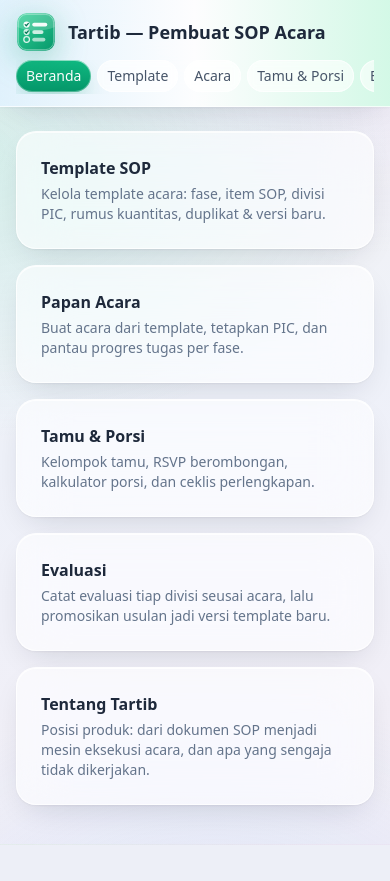
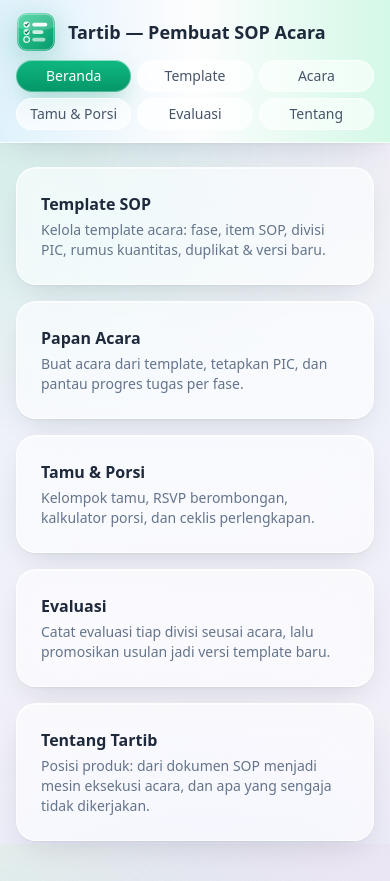
Before and after one commit to ugi577/tartib, a Next.js app: page / in a window 390 px wide. Before the commit the page ends 845 px from the top, so only its background shows below. Built offline with nearby package versions, Linux system fonts and the light colour scheme.

Commit message:
fix(tartib): nav mobile jadi grid 3x2 — keenam tab selalu terlihat penuh, tanpa geseran (aturan mobile sesi 15)

```diff
--- a/src/app/page.tsx
+++ b/src/app/page.tsx
@@ -74,9 +74,10 @@ function Konten() {
     <div className="min-h-screen">
       {/* Bilah header penuh menempel tepi atas (referensi Ahmed, sesi 15):
           glass gradasi biru→hijau muda, logo + judul di kiri, tab pil di
-          kanan. Di layar sempit tab turun ke baris sendiri — SATU baris yang
-          bisa digeser horizontal (tidak membungkus/bertumpuk), tagline
-          disembunyikan agar baris judul ramping. */}
+          kanan. Di layar sempit tab turun ke baris sendiri sebagai GRID 3×2
+          — keenam tab SELALU terlihat penuh (tidak pernah tersembunyi di
+          balik geseran/overflow; pelajaran sesi 15: tampilan mobile wajib
+          diverifikasi tiap perubahan UI). */}
       <header className="sticky top-0 z-40 print:hidden">
         <div className="border-b border-white/70 bg-gradient-to-r from-sky-100/90 via-white/90 to-emerald-100/90 shadow-[0_1px_2px_rgb(15_23_42/0.04),0_12px_32px_-16px_rgb(15_23_42/0.18)] backdrop-blur-xl">
           <div className="mx-auto flex max-w-3xl flex-wrap items-center gap-x-3 gap-y-2 px-4 py-3">
@@ -94,14 +95,14 @@ function Konten() {
             </div>
             <nav
               aria-label="Navigasi utama"
-              className="flex w-full flex-nowrap items-center gap-1.5 overflow-x-auto pb-0.5 [scrollbar-width:none] [&::-webkit-scrollbar]:hidden sm:ml-auto sm:w-auto sm:flex-none sm:overflow-visible"
+              className="grid w-full grid-cols-3 gap-1.5 sm:ml-auto sm:flex sm:w-auto sm:flex-nowrap sm:gap-1.5"
             >
               {TAB.map((t) => (
                 <Link
                   key={t.view}
                   href={`/?view=${t.view}`}
                   aria-current={view === t.view ? 'page' : undefined}
-                  className={`whitespace-nowrap rounded-full px-2.5 py-1.5 text-sm font-medium sm:px-3 ${aktif(t.view)}`}
+                  className={`whitespace-nowrap rounded-full px-2.5 py-1.5 text-center text-sm font-medium sm:px-3 ${aktif(t.view)}`}
                 >
                   {t.label}
                 </Link>
```
